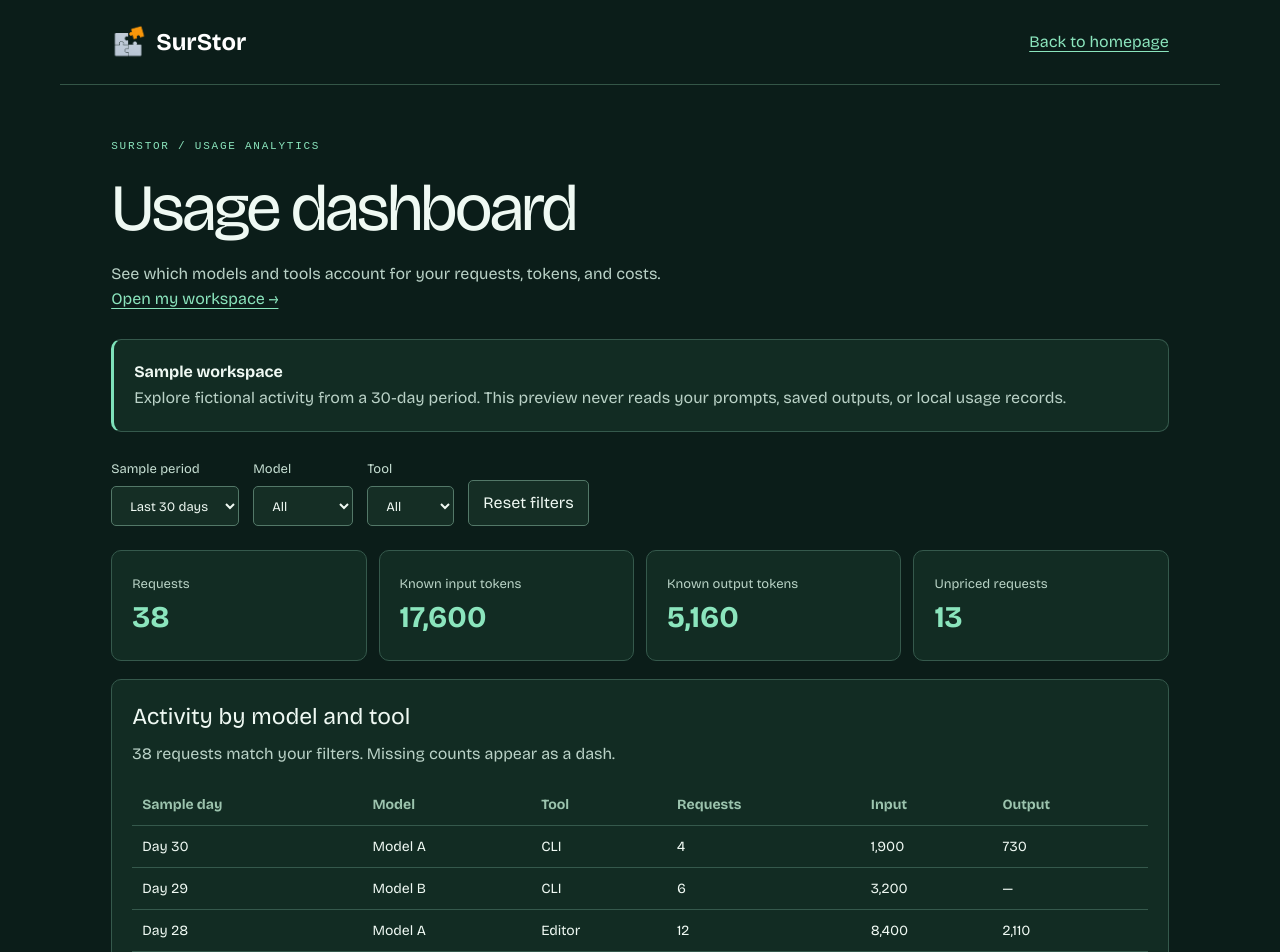
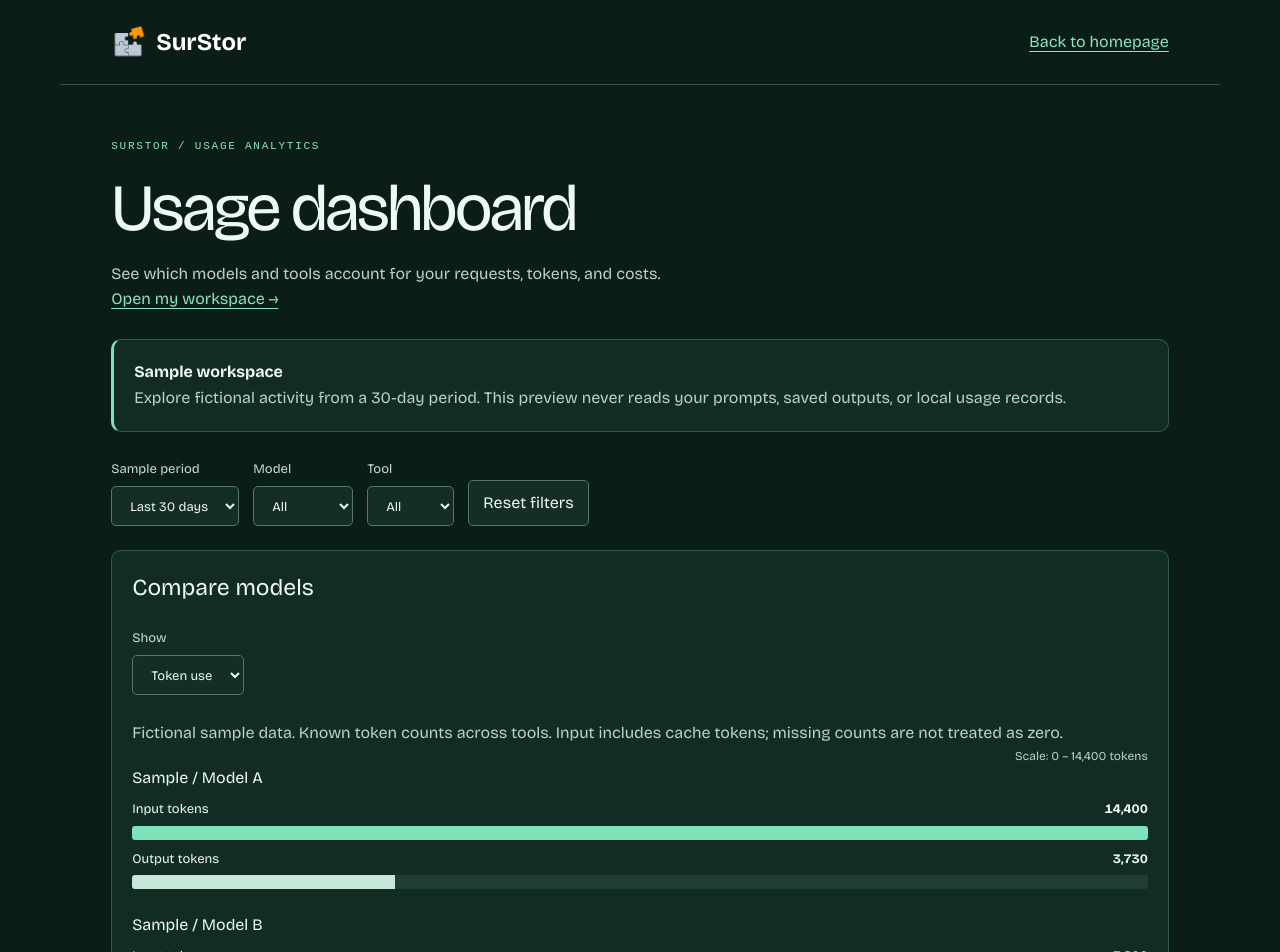
Before and after one commit to Sebpereira33/SurStor_EU_Act, a React (Vite) app: page /dashboard in a window 1280 px wide. Shown: the top 952 px of the page. Built offline with nearby package versions, Linux system fonts and the light colour scheme.

Commit message:
Add model usage chart with token and price switch

```diff
--- /dev/null
+++ b/src/components/ModelUsageChart.tsx
@@ -0,0 +1,47 @@
+import { useId, useState } from 'react'
+
+type Usage = {provider:string;model:string;input:number|null;output:number|null}
+export type ModelCost = {provider:string;model:string;currency:string;kind:string;amount:string}
+export default function ModelUsageChart({groups,costs,unpriced,sample=false}:{groups:Usage[];costs:ModelCost[];unpriced:number;sample?:boolean}) {
+  const id=useId()
+  const [metric,setMetric]=useState('tokens'),[selectedCurrency,setCurrency]=useState('')
+  const currencies=[...new Set(costs.map(c=>c.currency))].sort()
+  const currency=currencies.includes(selectedCurrency)?selectedCurrency:currencies[0]??'USD'
+  const models=new Map<string,{label:string;input:number|null;output:number|null;reported:number|null;estimated:number|null}>()
+  const key=(provider:string,model:string)=>JSON.stringify([provider,model])
+  const add=(a:number|null,b:number|null)=>b===null?a:(a??0)+b
+  for(const g of groups){
+    const k=key(g.provider,g.model)
+    const row=models.get(k)??{label:`${g.provider} / ${g.model}`,input:null,output:null,reported:null,estimated:null}
+    row.input=add(row.input,g.input);row.output=add(row.output,g.output);models.set(k,row)
+  }
+  for(const c of costs){
+    const row=models.get(key(c.provider,c.model))
+    if(!row||c.currency!==currency)continue
+    const amount=Number(c.amount)
+    if(!Number.isFinite(amount))continue
+    if(c.kind==='provider_reported')row.reported=add(row.reported,amount)
+    if(c.kind==='estimated')row.estimated=add(row.estimated,amount)
+  }
+  const rows=[...models.entries()].map(([key,r])=>({key,...r,values:metric==='tokens'?[r.input,r.output]:[r.reported,r.estimated]}))
+  const max=Math.max(0,...rows.flatMap(r=>r.values.filter((v):v is number=>v!==null)))
+  const labels=metric==='tokens'?['Input tokens','Output tokens']:['Provider-reported','Estimated']
+  const format=(n:number)=>metric==='tokens'?n.toLocaleString():`${currency} ${n.toLocaleString(undefined,{maximumFractionDigits:6})}`
+  return <section className="usage-panel model-chart" aria-labelledby={id}>
+    <h2 id={id}>Compare models</h2>
+    <div className="usage-filters"><label>Show<select value={metric} onChange={e=>setMetric(e.target.value)}><option value="tokens">Token use</option><option value="price">Price</option></select></label>
+      {metric==='price'&&currencies.length>0&&<label>Currency<select value={currency} onChange={e=>setCurrency(e.target.value)}>{currencies.map(c=><option key={c}>{c}</option>)}</select></label>}
+    </div>
+    <p role="status">{sample?'Fictional sample data. ':''}{metric==='tokens'?'Known token counts across tools. Input includes cache tokens; missing counts are not treated as zero.':`Reported costs and estimates are shown separately. ${unpriced} requests have no price. Currencies are never combined; no price is inferred from token counts.`}</p>
+    {rows.length===0?<p>No usage in this period.</p>:<>
+      <p className="model-chart-scale">Scale: 0 – {format(max)}{metric==='tokens'?' tokens':''}</p>
+      <ul className="model-chart-rows" aria-label={metric==='tokens'?'Token use by model':'Costs by model'}>{rows.map(row=><li key={row.key}>
+        <h3>{row.label}</h3>
+        {row.values.map((value,i)=><div className="model-chart-series" key={labels[i]}>
+          <div className="model-chart-label"><span>{labels[i]}</span><strong>{value===null?'Not reported':format(value)}</strong></div>
+          <div className="model-chart-track" aria-hidden="true"><div className={`model-chart-bar series-${i}`} style={{width:`${value!==null&&max>0?value/max*100:0}%`}}/></div>
+        </div>)}
+      </li>)}</ul>
+    </>}
+  </section>
+}
--- a/src/pages/PersonalUsage.tsx
+++ b/src/pages/PersonalUsage.tsx
@@ -1,3 +1,4 @@
+import ModelUsageChart, { type ModelCost } from '@/components/ModelUsageChart'
 import UploadTokens from '@/components/UploadTokens'
 import RecentUsage from '@/components/RecentUsage'
 import { useEffect, useState } from 'react'
@@ -6,7 +7,7 @@ import { Link } from 'react-router'
 import './usage-dashboard.css'
 import UsageConnectionGuide from '@/components/UsageConnectionGuide'
 type Group = {model:string;provider:string;tool:string;requests:number;input:number|null;output:number|null}
-type Summary = {groups:Group[];costs:{currency:string;kind:string;amount:string}[];unpriced:number}
+type Summary = {groups:Group[];model_costs?:ModelCost[];costs:{currency:string;kind:string;amount:string}[];unpriced:number}
 function Workspace({client}:{client:SupabaseClient}) {
   const [days,setDays]=useState(30), [refresh,setRefresh]=useState(0)
   const [data,setData]=useState<Summary|null>(null), [error,setError]=useState('')
@@ -28,7 +29,7 @@ function Workspace({client}:{client:SupabaseClient}) {
   },[client,days,refresh])
   return <><section className="usage-filters"><label>Reporting period<select value={days} onChange={e=>setDays(+e.target.value)}><option value={7}>Last 7 days</option><option value={30}>Last 30 days</option></select></label><button onClick={()=>setRefresh(v=>v+1)}>Refresh usage</button></section>
     <div role="status">{error || (!data?'Loading your workspace…':data.groups.length?'':'No requests reported for this period. Connect your reporting tool below.')}</div>
-    {data && <><section className="usage-panel"><h2>Usage by model and tool</h2><div className="usage-scroll"><table><thead><tr>{['Provider / model','Tool','Requests','Known input tokens','Known output tokens'].map(s=><th key={s}>{s}</th>)}</tr></thead><tbody>{data.groups.map(g=><tr key={JSON.stringify([g.provider,g.model,g.tool])}><td>{g.provider} / {g.model}</td><td>{g.tool}</td><td>{g.requests}</td><td>{g.input?.toLocaleString()??'—'}</td><td>{g.output?.toLocaleString()??'—'}</td></tr>)}</tbody></table></div><p>A dash means no count was reported.</p></section>
+    {data && <><ModelUsageChart groups={data.groups} costs={data.model_costs??[]} unpriced={data.unpriced}/><section className="usage-panel"><h2>Usage by model and tool</h2><div className="usage-scroll"><table><thead><tr>{['Provider / model','Tool','Requests','Known input tokens','Known output tokens'].map(s=><th key={s}>{s}</th>)}</tr></thead><tbody>{data.groups.map(g=><tr key={JSON.stringify([g.provider,g.model,g.tool])}><td>{g.provider} / {g.model}</td><td>{g.tool}</td><td>{g.requests}</td><td>{g.input?.toLocaleString()??'—'}</td><td>{g.output?.toLocaleString()??'—'}</td></tr>)}</tbody></table></div><p>A dash means no count was reported.</p></section>
     <section className="usage-panel"><h2>Reported costs and estimates</h2><p>{data.unpriced} unpriced requests.</p>{data.costs.map(c=><p key={c.currency+c.kind}>{c.currency} {c.amount} · {c.kind==='estimated'?'Estimated':'Provider-reported'}</p>)}</section>
     <RecentUsage client={client} refresh={refresh} onDelete={()=>setRefresh(v=>v+1)}/>
     </>}
--- a/src/pages/UsageDashboard.tsx
+++ b/src/pages/UsageDashboard.tsx
@@ -1,3 +1,4 @@
+import ModelUsageChart from '@/components/ModelUsageChart'
 import { useEffect, useState } from 'react'
 import { Link } from 'react-router'
 import './usage-dashboard.css'
@@ -24,6 +25,7 @@ export default function UsageDashboard() {
     <p><Link to="/dashboard/personal">Open my workspace →</Link></p>
     <aside><strong>Sample workspace</strong><p>Explore fictional activity from a 30-day period. This preview never reads your prompts, saved outputs, or local usage records.</p></aside>
     <section aria-label="Filter sample usage" className="usage-filters"><label>Sample period<select aria-label="Sample period" value={days} onChange={e=>setDays(Number(e.target.value))}><option value={7}>Last 7 days</option><option value={30}>Last 30 days</option></select></label><label>Model<select aria-label="Model" value={model} onChange={e=>setModel(e.target.value)}>{['All','Model A','Model B'].map(v=><option key={v}>{v}</option>)}</select></label><label>Tool<select aria-label="Tool" value={tool} onChange={e=>setTool(e.target.value)}>{['All','Editor','CLI'].map(v=><option key={v}>{v}</option>)}</select></label><button onClick={()=>{setDays(30);setModel('All');setTool('All')}}>Reset filters</button></section>
+    <ModelUsageChart sample groups={rows.map(r=>({provider:'Sample',model:r.model,input:r.input,output:r.output}))} costs={rows.flatMap(r=>r.cost===null?[]:[{provider:'Sample',model:r.model,currency:r.currency,kind:r.kind==='Estimated'?'estimated':'provider_reported',amount:String(r.cost)}])} unpriced={rows.reduce((n,r)=>n+(r.cost===null?r.requests:0),0)}/>
     <section className="usage-metrics" aria-label="Filtered usage">{[['Requests',number(requests)],['Known input tokens',tokens('input')],['Known output tokens',tokens('output')],['Unpriced requests',number(rows.reduce((n,r)=>n+(r.cost === null ? r.requests : 0),0))]].map(([k,v])=><article key={k}><span>{k}</span><strong>{v}</strong></article>)}</section>
     <section className="usage-panel"><h2>Activity by model and tool</h2><p role="status">{requests ? `${requests} requests match your filters.` : 'No sample activity matches these filters.'} Missing counts appear as a dash.</p><div className="usage-scroll"><table><thead><tr>{['Sample day','Model','Tool','Requests','Input','Output'].map(v=><th key={v} scope="col">{v}</th>)}</tr></thead><tbody>{[...rows].sort((a,b)=>a.day-b.day).map(r=><tr key={r.day}><td>Day {30-r.day}</td><td>{r.model}</td><td>{r.tool}</td><td>{r.requests}</td><td>{r.input === null ? '—' : number(r.input)}</td><td>{r.output === null ? '—' : number(r.output)}</td></tr>)}</tbody></table></div></section>
     <section className="usage-panel"><h2>Cost breakdown</h2><p>Reported costs and estimates are shown separately for each currency. An unpriced request has no supplied cost.</p>{costs.size ? <dl>{[...costs].map(([key,v])=><div key={key}><dt>{key}</dt><dd>{v.toFixed(2)}</dd></div>)}</dl> : <p>No priced requests in this selection.</p>}</section>
--- a/src/pages/usage-dashboard.css
+++ b/src/pages/usage-dashboard.css
@@ -3,3 +3,5 @@
 .usage-guide ol{list-style:decimal;padding-left:1.5rem}.usage-guide li,.usage-guide details,.usage-guide>p{margin-top:1rem}.usage-guide summary{cursor:pointer;color:#8be5bd}.usage-guide pre{overflow-x:auto;padding:1rem;background:#0b1d19;border-radius:6px}.usage-guide code{overflow-wrap:anywhere}.usage-guide li a{display:inline;margin:0}
 
 .usage-login input { padding: 10px 12px; border: 1px solid #537868; border-radius: 5px; background: #fff; color: #10271e; }
+
+.model-chart-rows{list-style:none;padding:0;margin:0;display:grid;gap:24px}.model-chart-rows h3{font-size:16px;margin:0 0 10px;overflow-wrap:anywhere}.model-chart-series{margin-top:10px}.model-chart-label{display:flex;justify-content:space-between;flex-wrap:wrap;gap:8px;font-size:13px;margin-bottom:6px}.model-chart-label strong{font-variant-numeric:tabular-nums}.model-chart-track{height:14px;background:#203d32;border-radius:3px;overflow:hidden}.model-chart-bar{height:100%;transition:width .3s ease}.model-chart-bar.series-0{background:#7de2ba}.model-chart-bar.series-1{background:#c7e7d8}.model-chart-scale{font-size:12px;text-align:right}@media(prefers-reduced-motion:reduce){.model-chart-bar{transition:none}}
```
Also changed, not shown: 9 other files (tests, documents, lock files or other folders).
